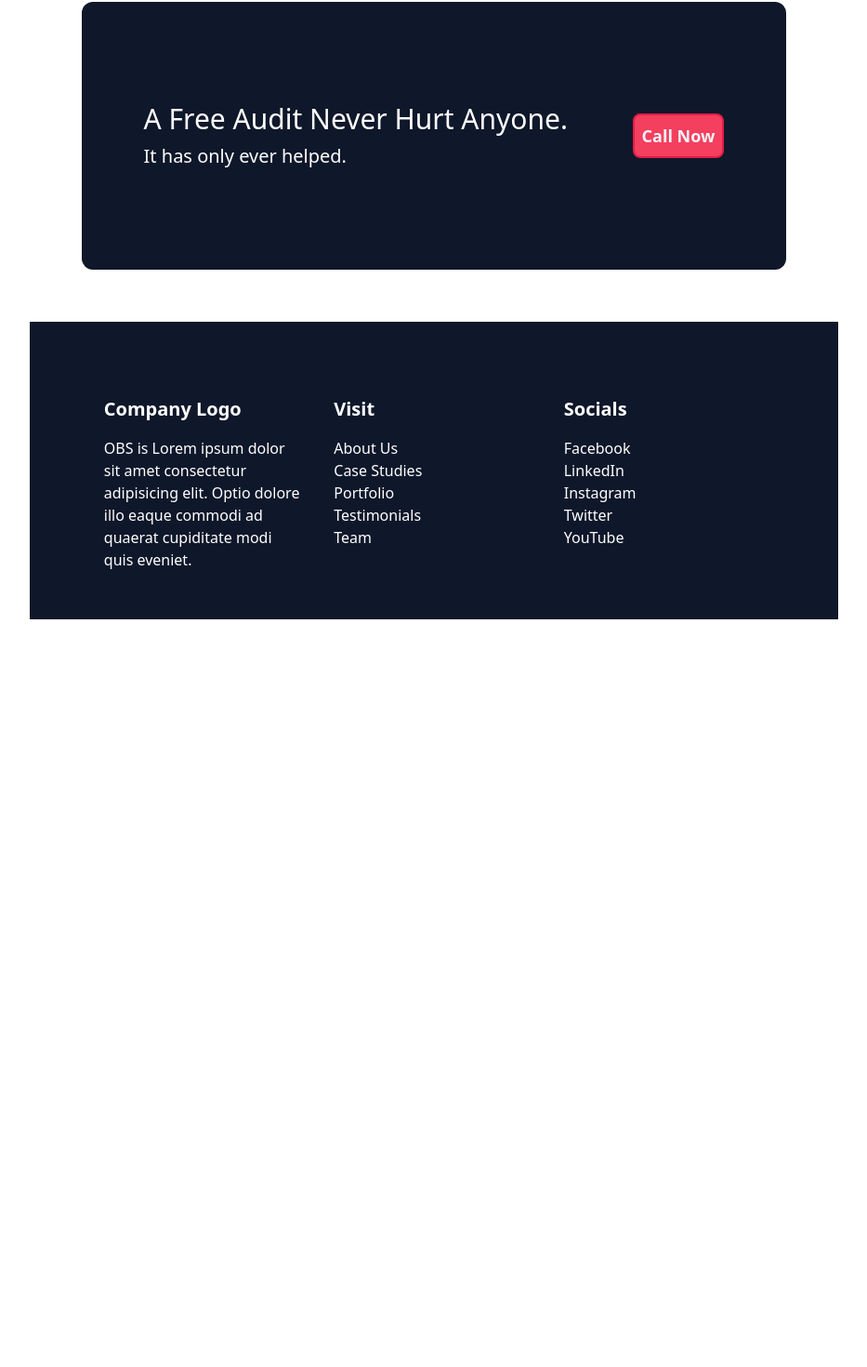
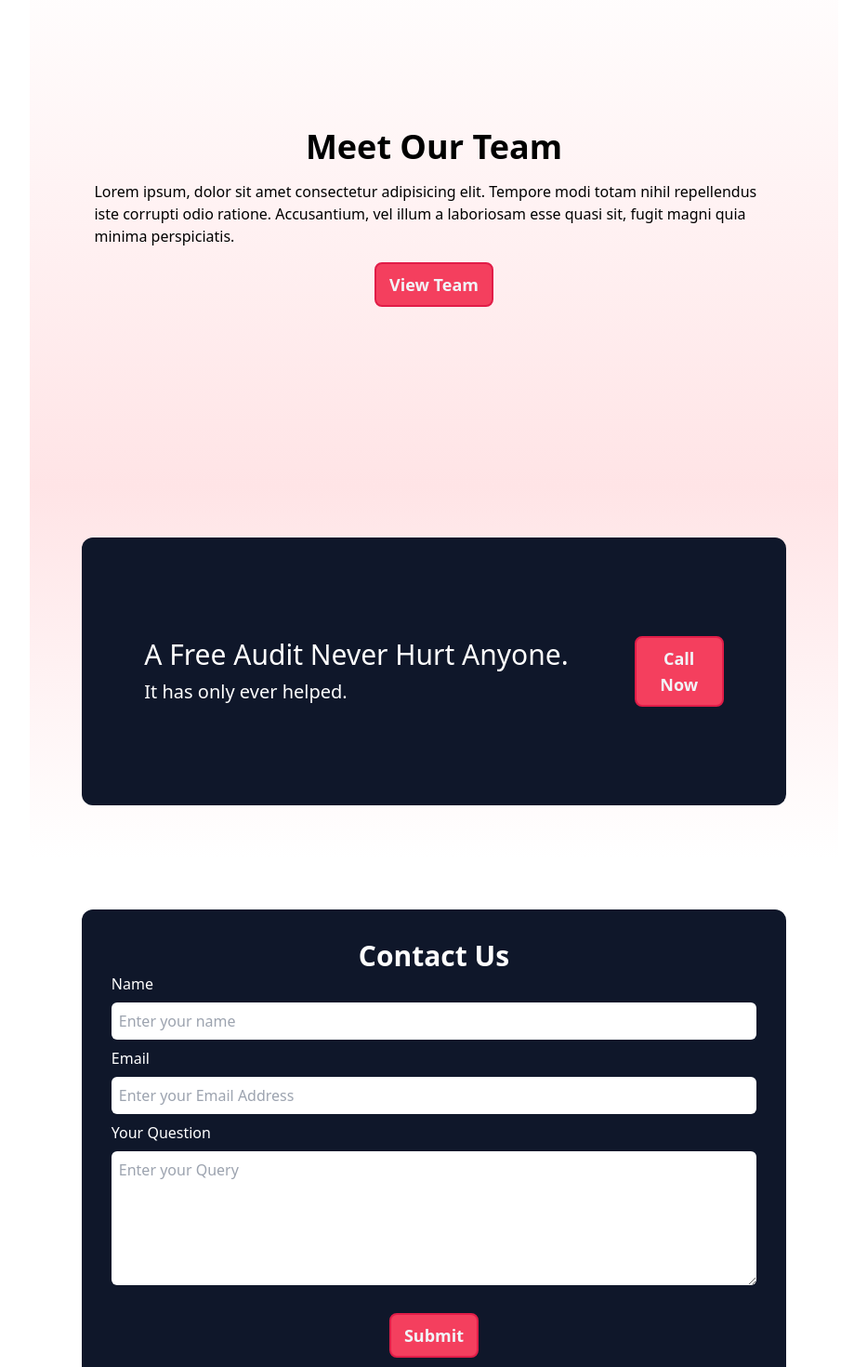
Before and after one commit to dragon-devs/colab-website, a Nuxt app: page /Saad in a window 1280 px wide. Shown: the part 1498-2968 px from the top of the page at 93% size, without its empty margins (173-1106 px from the left). Before the commit the page ends 2164 px from the top, so only its background shows below. Built offline with nearby package versions, Linux system fonts and the light colour scheme.

Commit message:
added a contact us form

```diff
--- a/pages/Saad/index.vue
+++ b/pages/Saad/index.vue
@@ -73,7 +73,31 @@
         </div>
       </div>
     </section>
-    <section class="flex justify-center">
+    <section>
+      <div>
+        <div
+          class="bg-gradient-to-t from-rose-100 to-white flex flex-col justify-center items-center"
+        >
+          <div
+            class="flex justify-center font-sans text-4xl font-extrabold mt-48 mb-4"
+          >
+            Meet Our Team
+          </div>
+          <div class="flex justify-center mx-[8%]">
+            Lorem ipsum, dolor sit amet consectetur adipisicing elit. Tempore
+            modi totam nihil repellendus iste corrupti odio ratione.
+            Accusantium, vel illum a laboriosam esse quasi sit, fugit magni quia
+            minima perspiciatis.
+          </div>
+          <button class="button my-4 w-32 flex justify-center mb-48">
+            View Team
+          </button>
+        </div>
+      </div>
+    </section>
+    <section
+      class="flex justify-center bg-gradient-to-b from-rose-100 to-white"
+    >
       <div
         class="bg-slate-900 w-full h-72 m-14 flex justify-around p-8 items-center flex-col-2 rounded-xl"
       >
@@ -81,7 +105,34 @@
           A Free Audit Never Hurt Anyone.<br />
           <div class="text-xl mt-2">It has only ever helped.</div>
         </div>
-        <button class="button">Call Now</button>
+        <button class="button w-24">Call Now</button>
+      </div>
+    </section>
+    <section>
+      <div class="bg-slate-900 rounded-xl text-white m-14 p-8">
+        <p class="text-3xl text-center font-extrabold">Contact Us</p>
+        <div>
+          Name
+          <input
+            type="text"
+            placeholder="Enter your name"
+            class="w-full rounded-md h-10 p-2 text-black my-2"
+          />
+          Email
+          <input
+            type="text"
+            placeholder="Enter your Email Address"
+            class="w-full rounded-md h-10 p-2 text-black my-2"
+          />
+          Your Question
+          <textarea
+            placeholder="Enter your Query"
+            class="w-full rounded-md h-36 p-2 text-black my-2 wordbreak:normal break-words overflow-y-hidden"
+          ></textarea>
+        </div>
+        <div class="flex justify-center items-center mt-4">
+          <button class="button w-24">Submit</button>
+        </div>
       </div>
     </section>
     <footer
```
